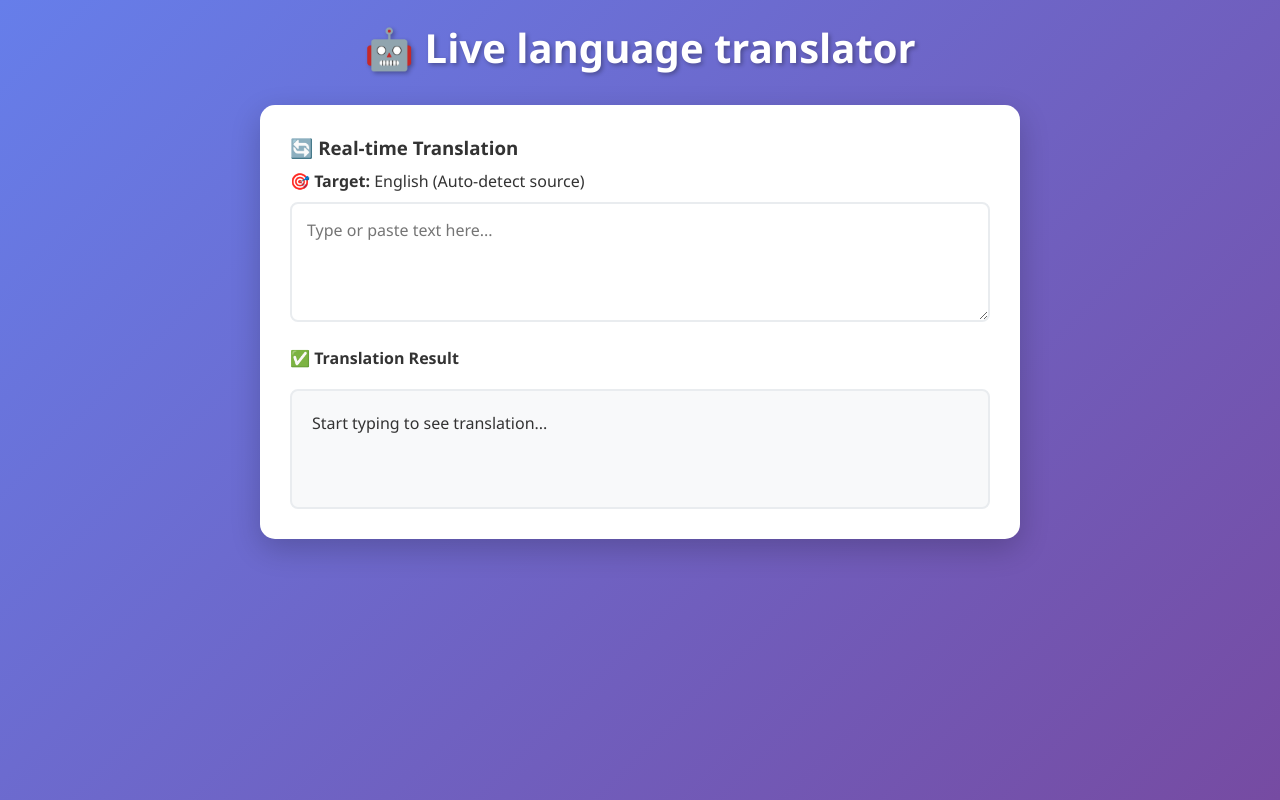
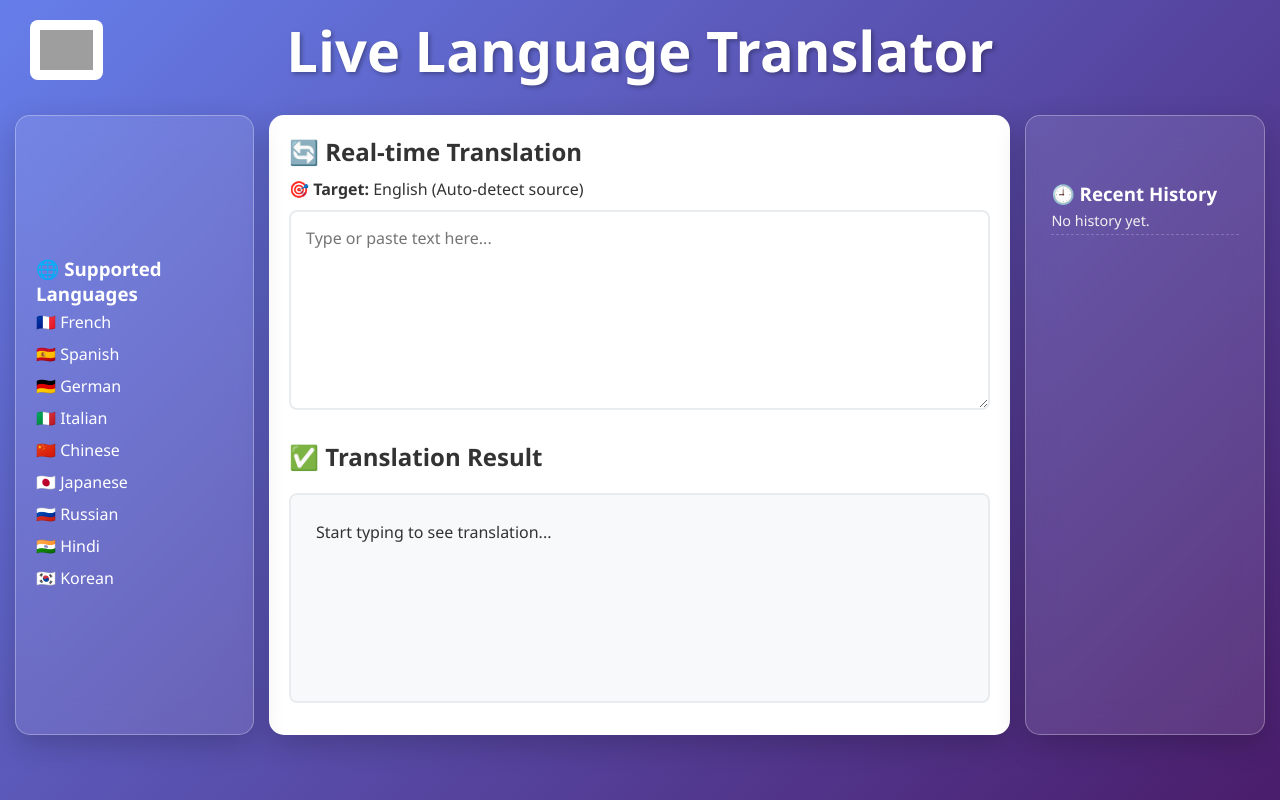
Before and after one commit to Gpt-with-ai/language-translator, a Flask app: page / in a window 1280 px wide. Run offline with Flask 3, Linux system fonts and the light colour scheme; grey boxes are pictures that could not be loaded.

Commit message:
Update indexh.html

```diff
--- a/templates/indexh.html
+++ b/templates/indexh.html
@@ -1,99 +1,293 @@
 <!DOCTYPE html>
 <html lang="en">
 <head>
-<meta charset="UTF-8">
-<meta name="viewport" content="width=device-width, initial-scale=1.0">
-<title>Live language translator</title>
+  <meta charset="UTF-8" />
+  <meta name="viewport" content="width=device-width, initial-scale=1.0"/>
+  <title>Live Language Translator</title>
   <style>
-*{margin:0;padding:0;box-sizing:border-box;}
-body{
-    font-family:'Segoe UI', Tahoma, Geneva, Verdana, sans-serif;
-    background:linear-gradient(135deg,#667eea 0%,#764ba2 100%);
-    min-height:100vh;color:#333;
+    * {
+      margin: 0;
+      padding: 0;
+      box-sizing: border-box;
     }
-.container{max-width:800px;margin:0 auto;padding:20px;}
-.header{text-align:center;color:white;margin-bottom:30px;}
-.header h1{font-size:2.5em;margin-bottom:10px;text-shadow:2px 2px 4px rgba(0,0,0,0.3);}
-.card{
-    background:white;border-radius:15px;padding:30px;
-    box-shadow:0 10px 30px rgba(0,0,0,0.2);
+
+    html, body {
+      height: 100%;
+      font-family: 'Segoe UI', Tahoma, Geneva, Verdana, sans-serif;
+      background: linear-gradient(135deg, #667eea 0%, #4a1d6b 100%);
+      color: #333;
     }
-textarea{
-    width:100%;padding:15px;border:2px solid #e9ecef;
-    border-radius:8px;font-size:16px;resize:vertical;min-height:120px;
-    font-family:inherit;
+
+    /* Header */
+    .header {
+      position: relative;
+      height: 100px;
+      display: flex;
+      align-items: center;
+      justify-content: center;
     }
-textarea:focus{
-    outline:none;border-color:#667eea;
-    box-shadow:0 0 0 3px rgba(102,126,234,0.1);
+
+    .logo {
+      position: absolute;
+      background-color: white;
+        padding: 10px;
+        border-radius: 8px;
+      left: 30px;
+      height: 60px;
     }
-#translatedOutput{
-    white-space:pre-wrap;border:2px solid #e9ecef;
-    padding:20px;min-height:120px;border-radius:8px;
-    background:#f8f9fa;font-family:inherit;line-height:1.5;
-    margin-top:20px;
+
+    .header h1 {
+      font-size: 3.5em;
+      color: white;
+      text-shadow: 2px 2px 4px rgba(0, 0, 0, 0.3);
     }
-.processing-indicator{
-    display:none;text-align:center;color:#667eea;
-    font-style:italic;margin:10px 0;
+
+    /* Page Layout */
+    .main-layout {
+      display: flex;
+      align-items: flex;
+      height: calc(100vh - 150px);
+       padding: 15px ;
+    }
+
+    /* .sidebar {
+      width: 20%;
+      background: rgba(255, 255, 255, 0.1);
+    padding: 25px 20px;
+      border-radius: 15px;
+      color: white ;
+        box-shadow: 0 10px 30px rgba(0, 0, 0, 0.2);
+      backdrop-filter: blur(5px);
+
+      display: flex;
+      flex-direction: column;
+      justify-content: center;
+    } */
+
+    .sidebar {
+    width: 20%;
+    padding: 25px 20px;
+    background: rgba(255, 255, 255, 0.1);  /* translucent background */
+    color: white;
+    border-radius: 15px;
+    box-shadow: 0 10px 30px rgba(0, 0, 0, 0.2); /* soft shadow */
+    backdrop-filter: blur(15px);            /* increased blur for glass effect */
+    -webkit-backdrop-filter: blur(15px);    /* Safari support */
+    border: 1px solid rgba(255, 255, 255, 0.3); /* subtle border to enhance glass feel */
+    display: flex;
+    flex-direction: column;
+    justify-content: center;
+    }
+
+    .history {
+      width: 20%;
+      background: rgba(255, 255, 255, 0.1);
+      padding: 20px 25px;
+      border-radius: 15px;
+      color: white;
+      box-shadow: 0 10px 30px rgba(0, 0, 0, 0.2);
+      backdrop-filter: blur(15px);            /* increased blur for glass effect */
+      -webkit-backdrop-filter: blur(15px);    /* Safari support */
+      border: 1px solid rgba(255, 255, 255, 0.3); /* subtle border to enhance glass feel */
+      display: flex;
+      flex-direction: column;
+      justify-content: top;
+      padding-top: 65px;
+
+    }
+
+
+    .main-content {
+      width: 65%;
+      padding-left: 15px;
+      padding-right: 15px;
+      /* padding: 20px; */
+      display: flex;
+      justify-content: center;
+      /* align-items: center; */
+    }
+
+    .card {
+      background: white;
+      border-radius: 15px;
+      padding: 20px;
+      box-shadow: 0 10px 30px rgba(0, 0, 0, 0.2);
+      width: 100%;
+    }
+
+    textarea {
+      width: 100%;
+      padding: 15px;
+      border: 2px solid #e9ecef;
+      border-radius: 8px;
+      font-size: 16px;
+      resize: vertical;
+      min-height: 200px;
+      font-family: inherit;
+    }
+
+    textarea:focus {
+      outline: none;
+      border-color: #667eea;
+      box-shadow: 0 0 0 3px rgba(102, 126, 234, 0.1);
+    }
+
+    #translatedOutput {
+      white-space: pre-wrap;
+      border: 2px solid #e9ecef;
+      padding: 25px;
+      min-height: 210px;
+      border-radius: 8px;
+      background: #f8f9fa;
+      font-family: inherit;
+      line-height: 1.5;
+      margin-top: 20px;
+    }
+
+    .processing-indicator {
+      display: none;
+      text-align: center;
+      color: #667eea;
+      font-style: italic;
+      margin: 10px 0;
+    }
+
+    ul {
+      list-style: none;
+      padding-left: 0;
+    }
+
+    li {
+      padding: 5px 0;
+    }
+
+    .history-list {
+      font-size: 0.9em;
+      color: #f1f1f1;
+    }
+
+    .history-list li {
+      margin-bottom: 8px;
+      border-bottom: 1px dashed rgba(255, 255, 255, 0.2);
+      padding-bottom: 4px;
+    }
+
+    @media (max-width: 1000px) {
+      .main-layout {
+        flex-direction: column;
+        height: auto;
+      }
+      .sidebar, .main-content, .history {
+        width: 100%;
+        margin-bottom: 20px;
+      }
     }
   </style>
 </head>
 <body>
-<div class="container">
+
+  <!-- Header -->
   <div class="header">
-    <h1>🤖 Live language translator</h1>
+    <img src="bannerlogo 1.png" alt="Company Logo" class="logo" />
+    <h1> Live Language Translator</h1>
   </div>
 
+  <!-- Main Layout -->
+  <div class="main-layout">
+
+    <!-- Supported Languages Sidebar -->
+    <div class="sidebar">
+      <h3>🌐 Supported Languages</h3>
+      <ul>
+        <li>🇫🇷 French</li>
+        <li>🇪🇸 Spanish</li>
+        <li>🇩🇪 German</li>
+        <li>🇮🇹 Italian</li>
+        <li>🇨🇳 Chinese</li>
+        <li>🇯🇵 Japanese</li>
+        <li>🇷🇺 Russian</li>
+        <li>🇮🇳 Hindi</li>
+        <li>🇰🇷 Korean</li>
+      </ul>
+    </div>
+
+    <!-- Center Translator Box -->
+    <div class="main-content">
       <div class="card">
-    <h3>🔄 Real-time Translation</h3>
+        <h2>🔄 Real-time Translation</h2>
         <p style="margin:10px 0;"><strong>🎯 Target:</strong> English (Auto-detect source)</p>
         <textarea id="inputText" placeholder="Type or paste text here..."></textarea>
         <div class="processing-indicator" id="processing">🔄 Translating...</div>
-    <h4 style="margin-top:20px;">✅ Translation Result</h4>
+        <h2 style="margin-top:25px;">✅ Translation Result</h2>
         <div id="translatedOutput">Start typing to see translation...</div>
       </div>
     </div>
 
+    <!-- Translation History -->
+    <div class="history">
+      <h3 >🕘 Recent History</h3>
+      <ul class="history-list" id="historyList">
+        <li>No history yet.</li>
+      </ul>
+    </div>
+  </div>
+
+  <!-- JS Logic -->
   <script>
-const inputBox=document.getElementById("inputText");
-const outputBox=document.getElementById("translatedOutput");
-const processing=document.getElementById("processing");
-let timeout=null;
+    const inputBox = document.getElementById("inputText");
+    const outputBox = document.getElementById("translatedOutput");
+    const processing = document.getElementById("processing");
+    const historyList = document.getElementById("historyList");
+    let timeout = null;
 
-inputBox.addEventListener("input",()=>{
+    function addToHistory(original, translated, lang) {
+      const entry = document.createElement("li");
+      entry.innerText = `[${lang.toUpperCase()} → EN] ${original.slice(0, 30)}... → ${translated.slice(0, 30)}...`;
+      if (historyList.children[0]?.innerText === "No history yet.") {
+        historyList.innerHTML = "";
+      }
+      historyList.prepend(entry);
+      if (historyList.children.length > 10) {
+        historyList.removeChild(historyList.lastChild);
+      }
+    }
+
+    inputBox.addEventListener("input", () => {
       clearTimeout(timeout);
-  const text=inputBox.value.trim();
-  if(!text){
-    outputBox.innerText="Start typing to see translation...";
-    processing.style.display="none";
+      const text = inputBox.value.trim();
+      if (!text) {
+        outputBox.innerText = "Start typing to see translation...";
+        processing.style.display = "none";
         return;
       }
-  processing.style.display="block";
-  outputBox.innerText="";
-  timeout=setTimeout(()=>{
-    fetch("/ajax_translate",{
-      method:"POST",
-      headers:{"Content-Type":"application/json"},
-      body:JSON.stringify({text:text})
+      processing.style.display = "block";
+      outputBox.innerText = "";
+      timeout = setTimeout(() => {
+        fetch("/ajax_translate", {
+          method: "POST",
+          headers: { "Content-Type": "application/json" },
+          body: JSON.stringify({ text: text })
         })
-    .then(r=>r.json())
-    .then(data=>{
-      processing.style.display="none";
-      if(data.translation){
-        outputBox.innerText = data.detected_lang
-          ? `[${data.detected_lang.toUpperCase()} → EN]\n${data.translation}`
-          : data.translation;
+        .then(r => r.json())
+        .then(data => {
+          processing.style.display = "none";
+          if (data.translation) {
+            const langLabel = data.detected_lang
+              ? `[${data.detected_lang.toUpperCase()} → EN]`
+              : "";
+            outputBox.innerText = `${langLabel}\n${data.translation}`;
+            addToHistory(text, data.translation, data.detected_lang || "??");
           } else {
-        outputBox.innerText="[Translation unavailable]";
+            outputBox.innerText = "[Translation unavailable]";
           }
         })
-    .catch(()=>{
-      processing.style.display="none";
-      outputBox.innerText="[Translation error - please try again]";
+        .catch(() => {
+          processing.style.display = "none";
+          outputBox.innerText = "[Translation error - please try again]";
         });
-  },800);
+      }, 800);
     });
   </script>
+
 </body>
 </html>
```
Lines whose indentation alone changed are shown as unchanged.
